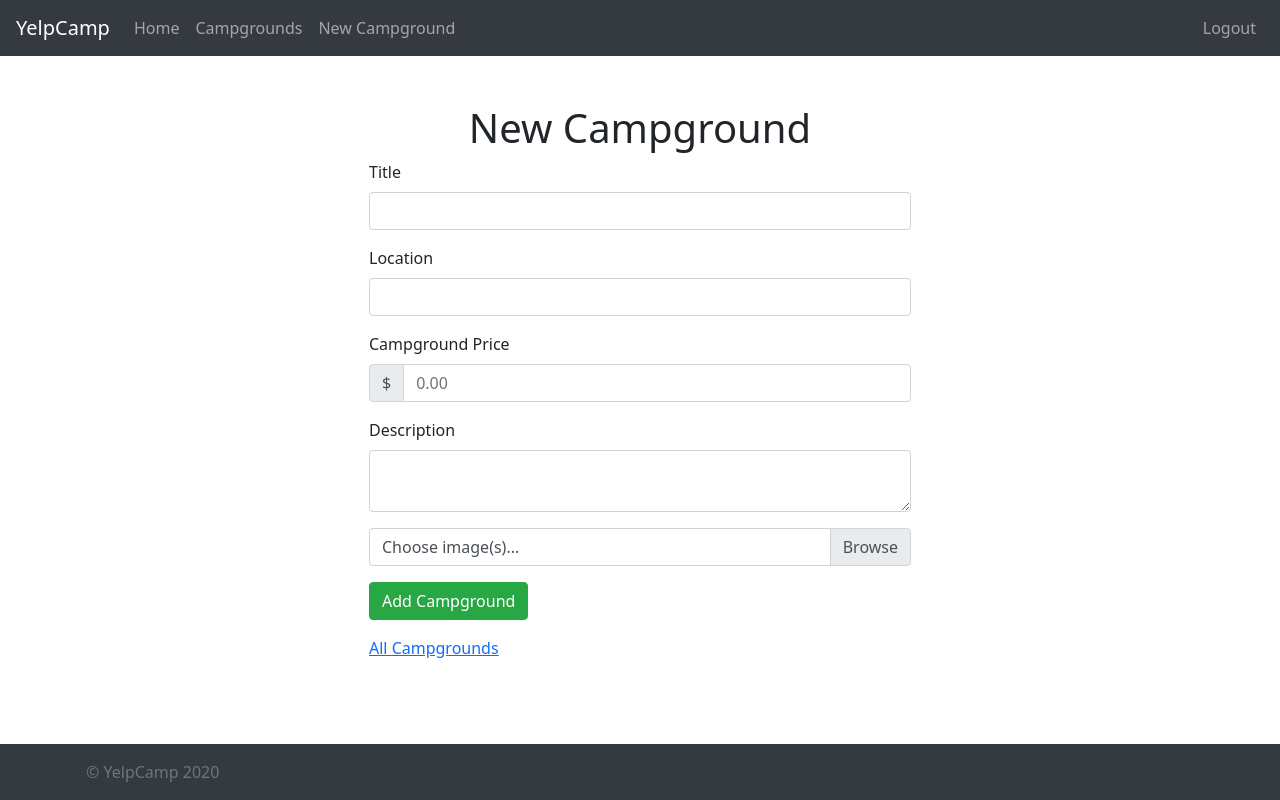
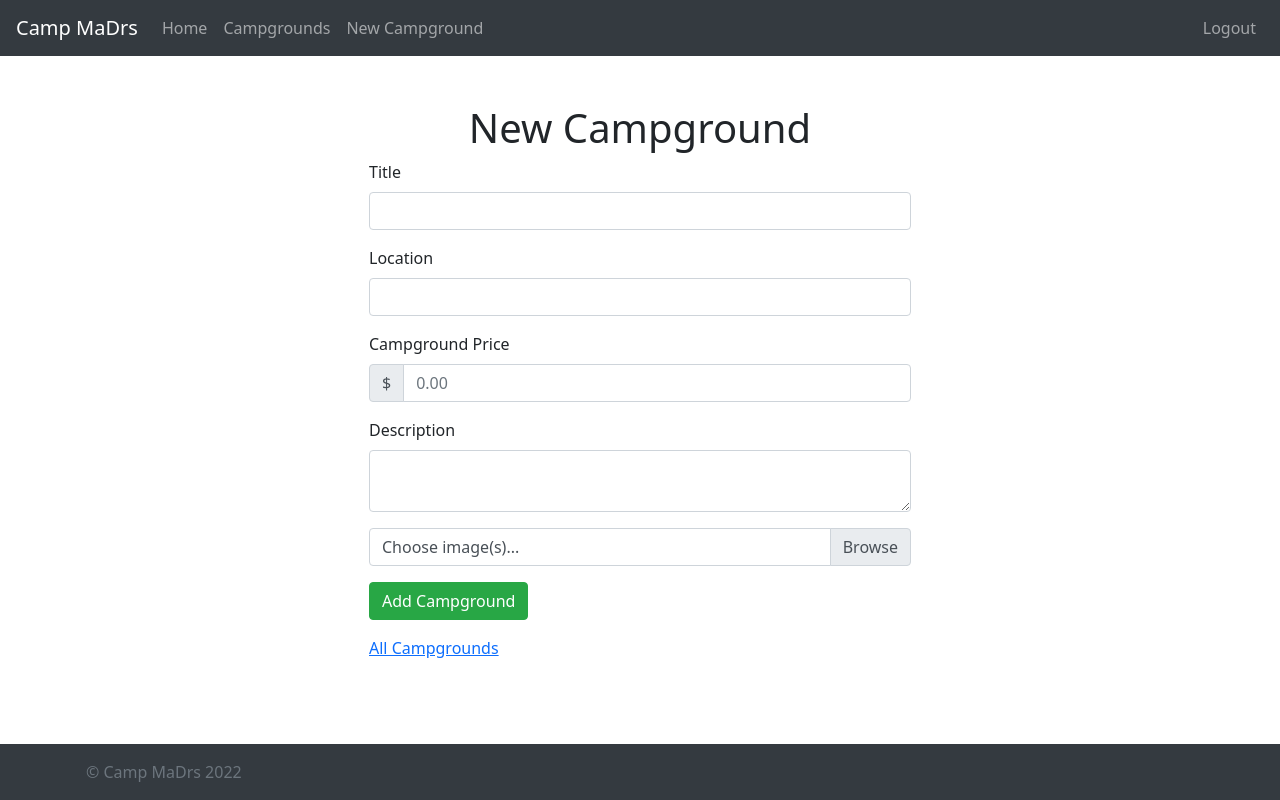
Before and after one commit to MaDrCloudDev/muralMaDrs, a Node server app: page /campgrounds/new in a window 1280 px wide. Run offline with Node 20, Linux system fonts and the light colour scheme; the visitor is signed in with stand-in values (Sample User, id 1); some libraries are stand-ins or nearby versions.

Commit message:
update title
update title

```diff
--- a/package.json
+++ b/package.json
@@ -1,5 +1,5 @@
 {
-  "name": "yelpcamp",
+  "name": "camp-madrs",
   "version": "1.0.0",
   "description": "",
   "main": "app.js",
--- a/views/layouts/boilerplate.ejs
+++ b/views/layouts/boilerplate.ejs
@@ -4,7 +4,7 @@
 <head>
     <meta charset="UTF-8">
     <meta name="viewport" content="width=device-width, initial-scale=1.0">
-    <title>YelpCamp</title>
+    <title>Camp MaDrs</title>
 
     <link rel="stylesheet" href="https://stackpath.bootstrapcdn.com/bootstrap/5.0.0-alpha1/css/bootstrap.min.css"
         integrity="sha384-r4NyP46KrjDleawBgD5tp8Y7UzmLA05oM1iAEQ17CSuDqnUK2+k9luXQOfXJCJ4I" crossorigin="anonymous">
--- a/views/partials/footer.ejs
+++ b/views/partials/footer.ejs
@@ -1,5 +1,5 @@
 <footer class="footer bg-dark py-3 mt-auto">
     <div class="container">
-        <span class="text-muted">&copy; YelpCamp 2020</span>
+        <span class="text-muted">&copy; Camp MaDrs 2022</span>
     </div>
 </footer>
--- a/views/partials/navbar.ejs
+++ b/views/partials/navbar.ejs
@@ -1,6 +1,6 @@
 <nav class="navbar sticky-top navbar-expand-lg navbar-dark bg-dark">
     <div class="container-fluid">
-        <a class="navbar-brand" href="#">YelpCamp</a>
+        <a class="navbar-brand" href="#">Camp MaDrs</a>
         <button class="navbar-toggler" type="button" data-toggle="collapse" data-target="#navbarNavAltMarkup"
             aria-controls="navbarNavAltMarkup" aria-expanded="false" aria-label="Toggle navigation">
             <span class="navbar-toggler-icon"></span>
```
Also changed, not shown: views/home.ejs (+6 -6 lines), 1 other file.
